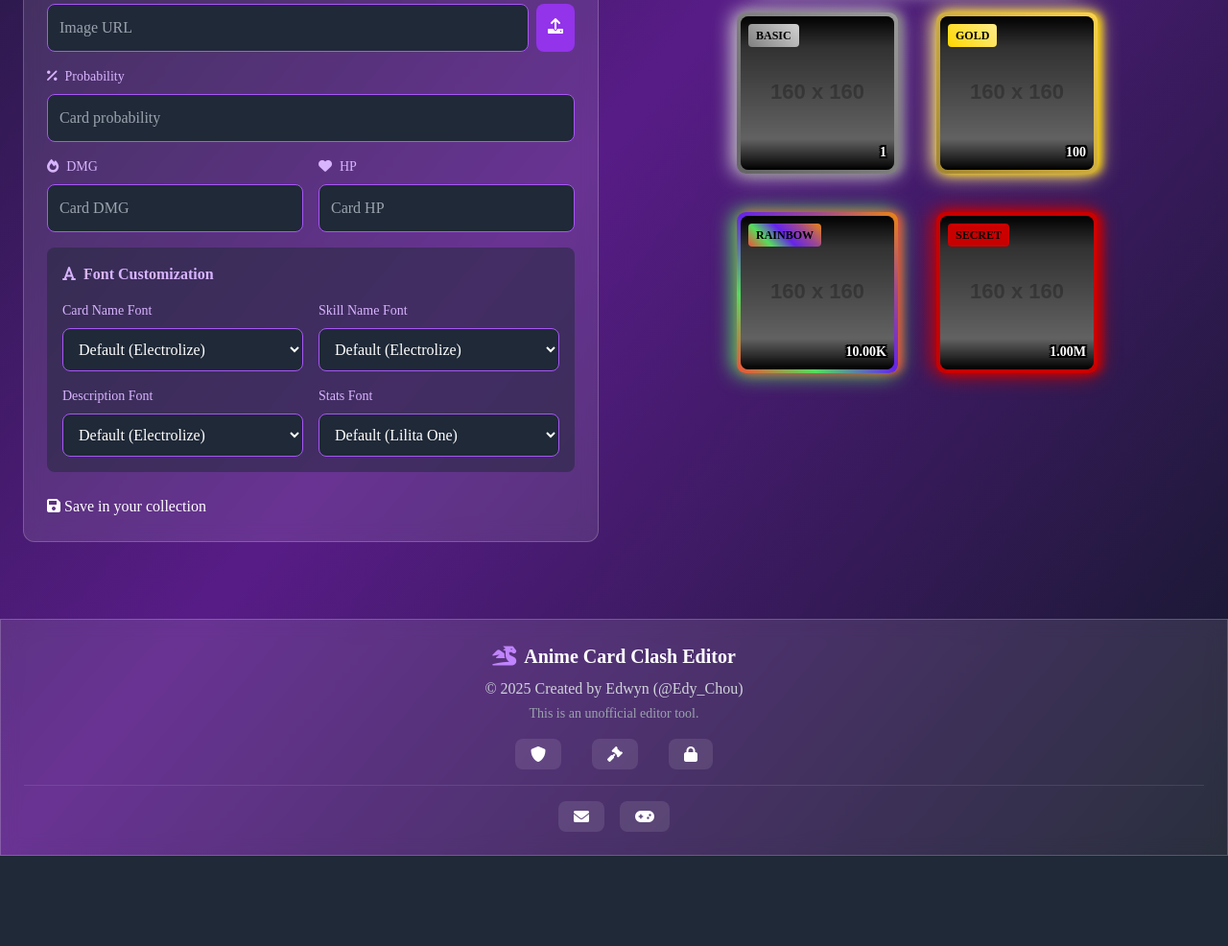
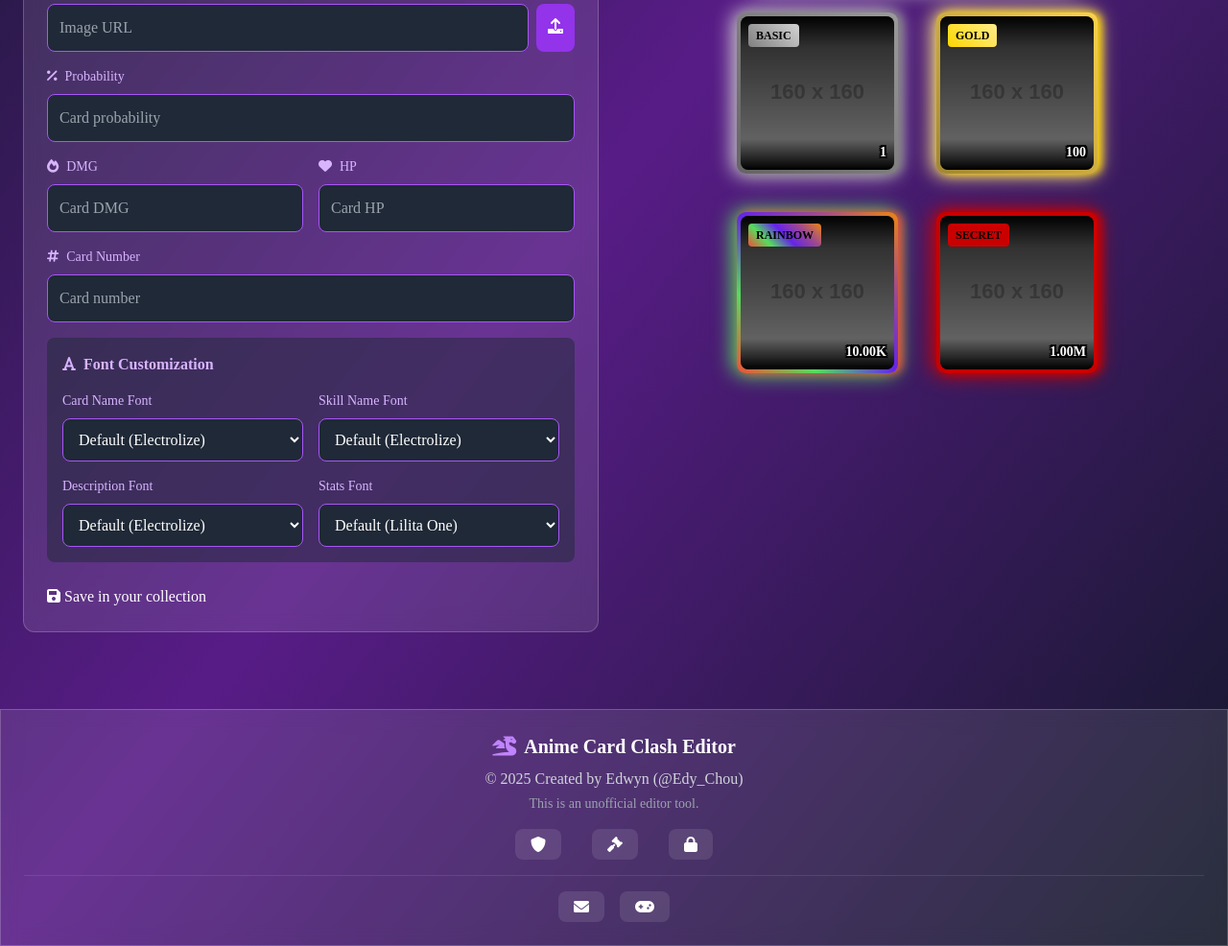
Before and after one commit to EdwynDev/ANIME-EDITOR, a PHP site: page / in a window 1280 px wide. Shown: the part 623-1609 px from the top of the page at 96% size. Before the commit the page ends 1515 px from the top, so only its background shows below. Run offline with PHP 8.4, Linux system fonts and the light colour scheme; grey boxes labelled with a size stand in for pictures from a placeholder-image service; some libraries are stand-ins or nearby versions; some web fonts are replaced.

Commit message:
added serial number

```diff
--- a/assets/js/editor.js
+++ b/assets/js/editor.js
@@ -67,12 +67,19 @@ function updateCard() {
     const probability = parseFloat(document.getElementById('probability').value) || 1;
     const damage = document.getElementById('damage').value || '0';
     const hp = document.getElementById('hp').value || '0';
+    const cardNumber = document.getElementById('cardNumber').value || '0';
 
+    // Update card elements
     document.getElementById('card-name').innerText = name;
     document.getElementById('card-skill').innerText = skill;
     document.getElementById('card-description').innerText = description;
     document.getElementById('card-damage').innerText = formatNumberWithSuffix(parseInt(damage));
     document.getElementById('card-hp').innerText = formatNumberWithSuffix(parseInt(hp));
+
+    // Update card numbers on all cards
+    document.querySelectorAll('.card-number').forEach(el => {
+        el.innerText = `#${cardNumber}`;
+    });
 
     if (imageUrl) {
         updateAllImages(imageUrl);
--- a/collection.php
+++ b/collection.php
@@ -94,7 +94,7 @@ include 'includes/header.php';
                                 <span class="text-stroke-bolder"><?php echo htmlspecialchars($card['name']); ?></span>
                             </div>
                             <div class="absolute top-2 right-2 text-white text-xs font-bold text-linear-gradient">
-                                #<?php echo $index; ?>
+                                #<?php echo htmlspecialchars($card['cardNumber'] ?? $index); ?>
                             </div>
                             <div class="absolute bottom-16 left-2 right-2 px-2">
                                 <p><span class="text-xl text-white font-bold text-linear-gradient text-stroke">
--- a/index.php
+++ b/index.php
@@ -93,6 +93,15 @@ include 'includes/header.php';
                             class="w-full bg-gray-800 text-white rounded-lg p-3 border border-purple-500 focus:border-purple-300 focus:ring-2 focus:ring-purple-300 outline-none"
                             placeholder="Card HP" oninput="updateCard()">
                     </div>
+                </div>
+
+                <div>
+                    <label class="block text-purple-300 text-sm mb-2">
+                        <i class="fas fa-hashtag mr-2"></i>Card Number
+                    </label>
+                    <input id="cardNumber" type="number" min="0"
+                        class="w-full bg-gray-800 text-white rounded-lg p-3 border border-purple-500 focus:border-purple-300 focus:ring-2 focus:ring-purple-300 outline-none"
+                        placeholder="Card number" oninput="updateCard()">
                 </div>
 
                 <div class="space-y-4 p-4 bg-gray-800/50 rounded-lg">
@@ -191,6 +200,7 @@ include 'includes/header.php';
                                     document.getElementById('damage').value = data.damage || '';
                                     document.getElementById('hp').value = data.hp || '';
                                     document.getElementById('cardType').value = data.cardType;
+                                    document.getElementById('cardNumber').value = data.cardNumber || '0';
 
                                     updateCard();
 
@@ -204,7 +214,8 @@ include 'includes/header.php';
                                             probability: parseFloat(document.getElementById('probability').value) || 1,
                                             damage: document.getElementById('damage').value || '0',
                                             hp: document.getElementById('hp').value || '0',
-                                            cardType: document.getElementById('cardType').value
+                                            cardType: document.getElementById('cardType').value,
+                                            cardNumber: parseInt(document.getElementById('cardNumber').value) || 0
                                         };
 
                                         fetch('update_card.php', {
@@ -239,7 +250,8 @@ include 'includes/header.php';
                                     probability: parseFloat(document.getElementById('probability').value) || 1,
                                     damage: document.getElementById('damage').value || '0',
                                     hp: document.getElementById('hp').value || '0',
-                                    cardType: document.getElementById('cardType').value
+                                    cardType: document.getElementById('cardType').value,
+                                    cardNumber: parseInt(document.getElementById('cardNumber').value) || 0
                                 };
 
                                 fetch('save_card.php', {
@@ -346,7 +358,7 @@ include 'includes/header.php';
                         <div class="absolute top-8 left-2 text-white text-xl font-bold text-linear-gradient">
                             <span id="card-name" class="text-stroke-bolder">N/A</span>
                         </div>
-                        <div class="absolute top-2 right-2 text-white text-xs font-bold text-linear-gradient">
+                        <div class="absolute top-2 right-2 text-white text-xs font-bold text-linear-gradient card-number">
                             #0
                         </div>
                         <div class="absolute bottom-16 left-2 right-2 px-2">
@@ -402,7 +414,7 @@ include 'includes/header.php';
                                     <span id="basic-full-name" class="text-stroke-bolder">N/A</span>
                                 </div>
                                 <div
-                                    class="absolute top-2 right-2 text-white text-xs font-bold text-linear-gradient">
+                                    class="absolute top-2 right-2 text-white text-xs font-bold text-linear-gradient card-number">
                                     #0</div>
                                 <div class="absolute bottom-16 left-2 right-2 px-2">
                                     <p><span id="basic-full-skill"
@@ -454,7 +466,7 @@ include 'includes/header.php';
                                     <span id="gold-full-name" class="text-stroke-bolder">N/A</span>
                                 </div>
                                 <div
-                                    class="absolute top-2 right-2 text-white text-xs font-bold text-linear-gradient">
+                                    class="absolute top-2 right-2 text-white text-xs font-bold text-linear-gradient card-number">
                                     #0</div>
                                 <div class="absolute bottom-16 left-2 right-2 px-2">
                                     <p><span id="gold-full-skill"
@@ -504,7 +516,7 @@ include 'includes/header.php';
                                     <span id="rainbow-full-name" class="text-stroke-bolder">N/A</span>
                                 </div>
                                 <div
-                                    class="absolute top-2 right-2 text-white text-xs font-bold text-linear-gradient">
+                                    class="absolute top-2 right-2 text-white text-xs font-bold text-linear-gradient card-number">
                                     #0</div>
                                 <div class="absolute bottom-16 left-2 right-2 px-2">
                                     <p><span id="rainbow-full-skill"
@@ -556,7 +568,7 @@ include 'includes/header.php';
                                     <span id="secret-full-name" class="text-stroke-bolder">N/A</span>
                                 </div>
                                 <div
-                                    class="absolute top-2 right-2 text-white text-xs font-bold text-linear-gradient">
+                                    class="absolute top-2 right-2 text-white text-xs font-bold text-linear-gradient card-number">
                                     #0</div>
                                 <div class="absolute bottom-16 left-2 right-2 px-2">
                                     <p><span id="secret-full-skill"
```
